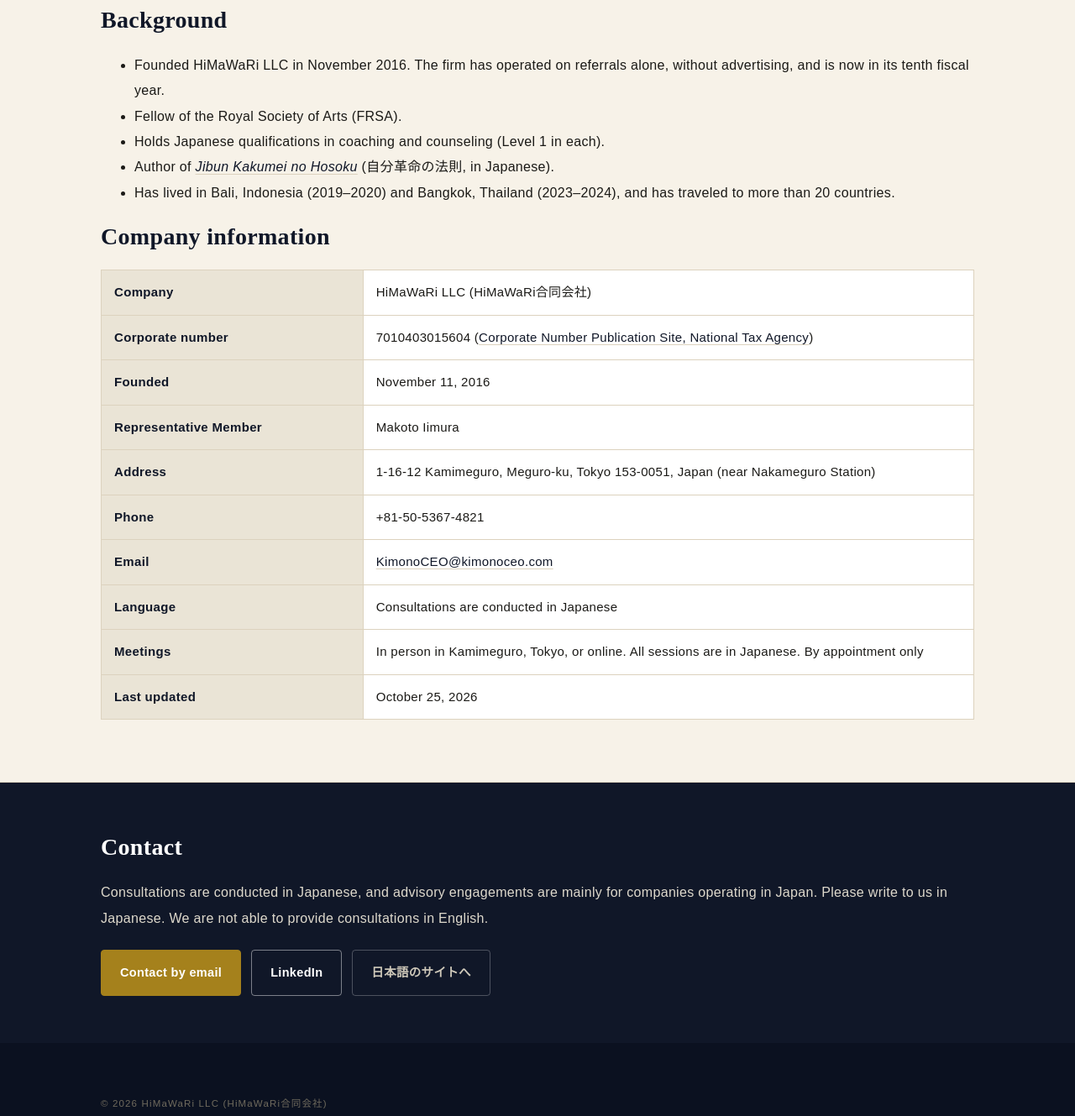
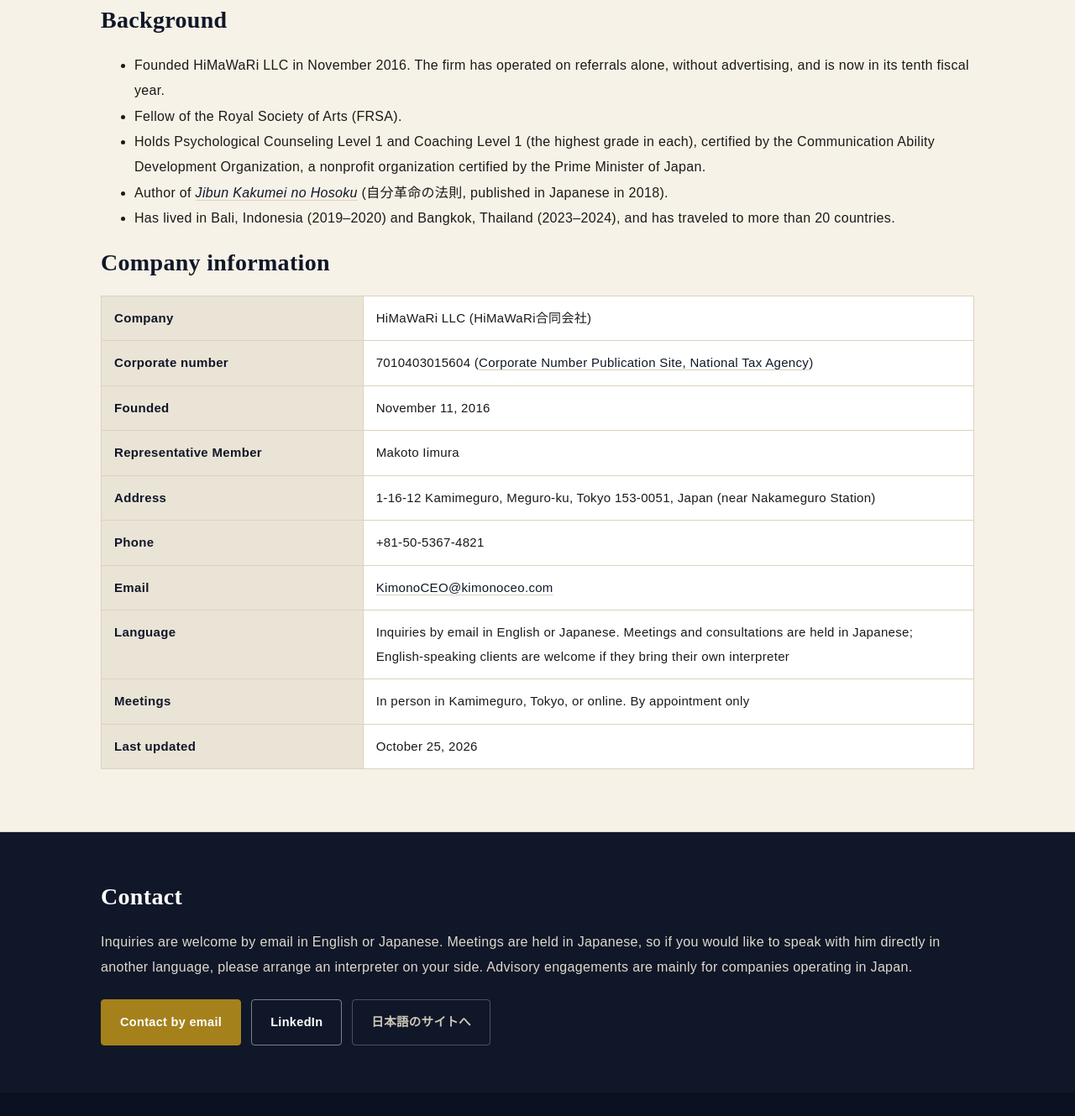
Before and after one commit to himawari2525smile3-png/kimonoceo-site, a plain HTML site: page en/index.html in a window 1280 px wide. Shown: the part 857-2186 px from the top of the page at 84% size. Drawn offline with Linux system fonts and the light colour scheme.

Commit message:
英語ページ：英語メール対応可・通訳同伴で面談可、資格の正式名と最上級、著書2018年を反映
Co-Authored-By: Claude Opus 5.5 <noreply@anthropic.com>
Claude-Session: https://claude.ai/code/session_0178N2VfTLiBtiMX4HkSuNCD

```diff
--- a/en/index.html
+++ b/en/index.html
@@ -13,7 +13,7 @@
 <meta property="og:type" content="profile">
 <meta property="og:site_name" content="HiMaWaRi LLC">
 <meta property="og:title" content="Makoto Iimura | Management Advisor in Nakameguro, Tokyo | HiMaWaRi LLC">
-<meta property="og:description" content="Management advisor for owners of small and mid-sized companies in Japan. Based in Kamimeguro, Tokyo, near Nakameguro Station. All consultations are in Japanese.">
+<meta property="og:description" content="Management advisor for owners of small and mid-sized companies in Japan. Based in Kamimeguro, Tokyo, near Nakameguro Station. Inquiries in English are welcome by email.">
 <meta property="og:url" content="https://kimonoceo.com/en/">
 <meta property="og:image" content="https://kimonoceo.com/ogp-v2.jpg">
 <meta property="og:locale" content="en_US">
@@ -81,8 +81,8 @@ gtag('js',new Date());gtag('config','G-9QV3GB55KC');
     <ul>
       <li>Founded HiMaWaRi LLC in November 2016. The firm has operated on referrals alone, without advertising, and is now in its tenth fiscal year.</li>
       <li>Fellow of the Royal Society of Arts (FRSA).</li>
-      <li>Holds Japanese qualifications in coaching and counseling (Level 1 in each).</li>
-      <li>Author of <a href="https://www.amazon.co.jp/dp/B07FZK5VL3" rel="noopener" target="_blank"><i>Jibun Kakumei no Hosoku</i></a> (自分革命の法則, in Japanese).</li>
+      <li>Holds Psychological Counseling Level 1 and Coaching Level 1 (the highest grade in each), certified by the Communication Ability Development Organization, a nonprofit organization certified by the Prime Minister of Japan.</li>
+      <li>Author of <a href="https://www.amazon.co.jp/dp/B07FZK5VL3" rel="noopener" target="_blank"><i>Jibun Kakumei no Hosoku</i></a> (自分革命の法則, published in Japanese in 2018).</li>
       <li>Has lived in Bali, Indonesia (2019–2020) and Bangkok, Thailand (2023–2024), and has traveled to more than 20 countries.</li>
     </ul>
 
@@ -95,8 +95,8 @@ gtag('js',new Date());gtag('config','G-9QV3GB55KC');
       <tr><th scope="row">Address</th><td>1-16-12 Kamimeguro, Meguro-ku, Tokyo 153-0051, Japan (near Nakameguro Station)</td></tr>
       <tr><th scope="row">Phone</th><td>+81-50-5367-4821</td></tr>
       <tr><th scope="row">Email</th><td><a href="mailto:KimonoCEO@kimonoceo.com">KimonoCEO@kimonoceo.com</a></td></tr>
-      <tr><th scope="row">Language</th><td>Consultations are conducted in Japanese</td></tr>
-      <tr><th scope="row">Meetings</th><td>In person in Kamimeguro, Tokyo, or online. All sessions are in Japanese. By appointment only</td></tr>
+      <tr><th scope="row">Language</th><td>Inquiries by email in English or Japanese. Meetings and consultations are held in Japanese; English-speaking clients are welcome if they bring their own interpreter</td></tr>
+      <tr><th scope="row">Meetings</th><td>In person in Kamimeguro, Tokyo, or online. By appointment only</td></tr>
       <tr><th scope="row">Last updated</th><td>October 25, 2026</td></tr>
     </tbody></table>
   </div>
@@ -105,7 +105,7 @@ gtag('js',new Date());gtag('config','G-9QV3GB55KC');
 <section class="cta">
   <div class="wrap">
     <h2>Contact</h2>
-    <p>Consultations are conducted in Japanese, and advisory engagements are mainly for companies operating in Japan. Please write to us in Japanese. We are not able to provide consultations in English.</p>
+    <p>Inquiries are welcome by email in English or Japanese. Meetings are held in Japanese, so if you would like to speak with him directly in another language, please arrange an interpreter on your side. Advisory engagements are mainly for companies operating in Japan.</p>
     <div class="cta-row">
       <a class="btn btn-primary" href="mailto:KimonoCEO@kimonoceo.com">Contact by email</a>
       <a class="btn" href="https://www.linkedin.com/in/kimonoceo/" rel="noopener" target="_blank">LinkedIn</a>
```
